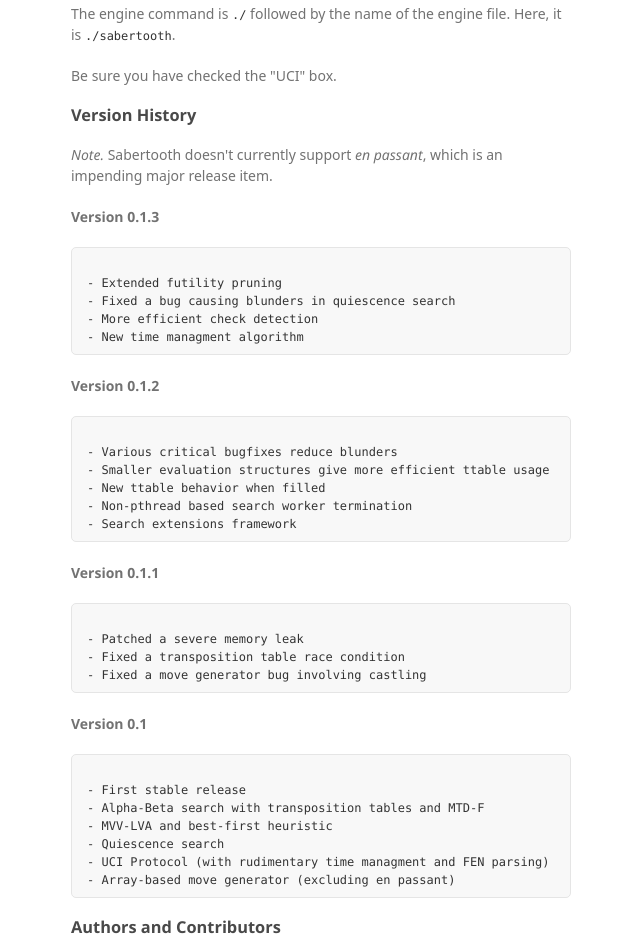
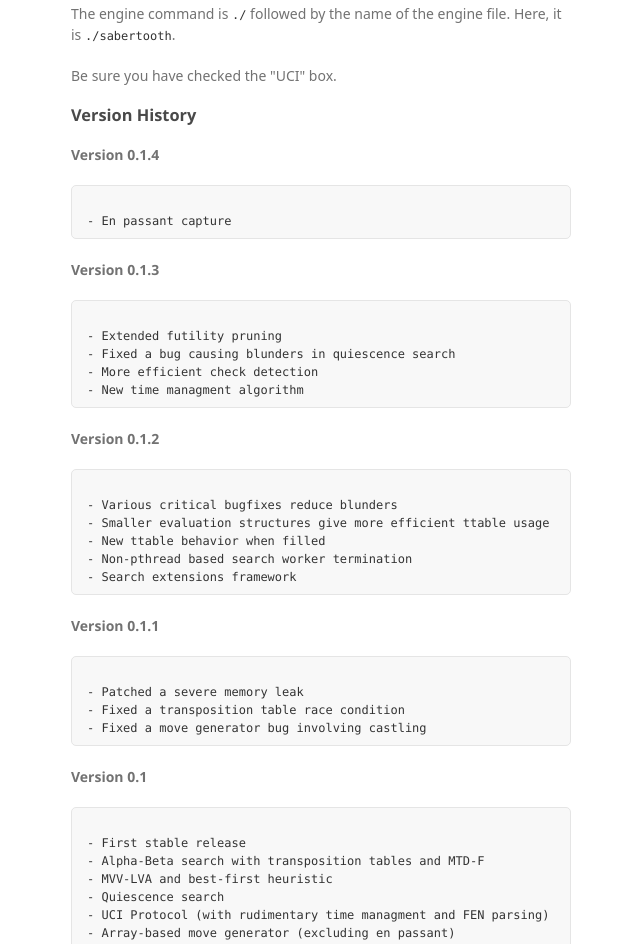
Before and after one commit to dylhunn/sabertooth, a plain HTML site: page index.html in a window 1280 px wide. Shown: the part 949-1893 px from the top of the page, without its empty margins (499-1139 px from the left). Drawn offline with Linux system fonts and the light colour scheme; a web font is replaced by a local one.

Commit message:
Release 0.1.4

```diff
--- a/index.html
+++ b/index.html
@@ -56,7 +56,11 @@
 <h3>
 <a id="release-history" class="anchor" href="#release-history" aria-hidden="true"><span aria-hidden="true" class="octicon octicon-link"></span></a>Version History</h3>
 
-<p><em>Note.</em> Sabertooth doesn't currently support <em>en passant</em>, which is an impending major release item.</p>
+<p><b>Version 0.1.4</b></p>
+
+<pre><code>
+- En passant capture
+</code></pre>
 
 <p><b>Version 0.1.3</b></p>
 
```
Also changed, not shown: 1 other file.
